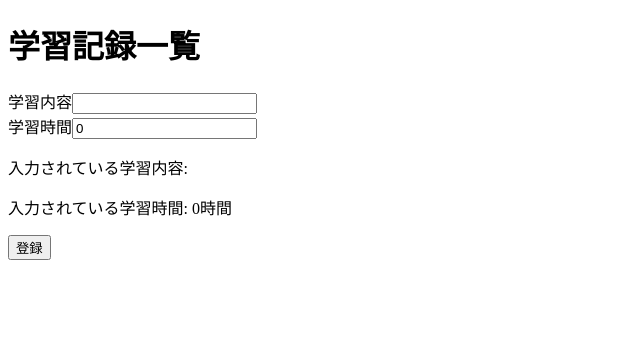
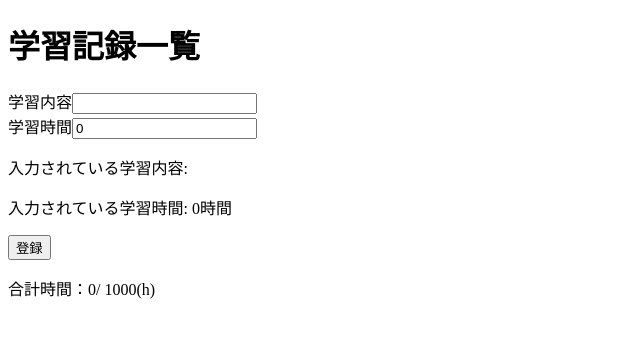
Before and after one commit to sts151718/react-study-log, a React (Vite) app: page / in a window 1280 px wide. Shown: the top 338 px of the page, without its empty margins (0-640 px from the left). Built offline with nearby package versions, Linux system fonts and the light colour scheme.

Commit message:
勉強した時間の合計を出力

```diff
--- a/src/App.jsx
+++ b/src/App.jsx
@@ -46,6 +46,13 @@ export const App = () => {
         </p>
       ))}
       <button onClick={onClickAdd}>登録</button>
+      <p>
+        合計時間：
+        {records.reduce((sumTime, rec) => {
+          return sumTime + parseInt(rec.time);
+        }, 0)}
+        / 1000(h)
+      </p>
       {error === '' || <p>{error}</p>}
     </>
   );
```
